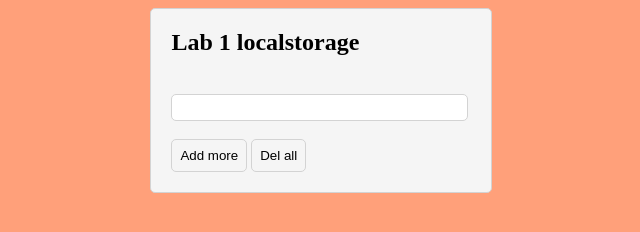
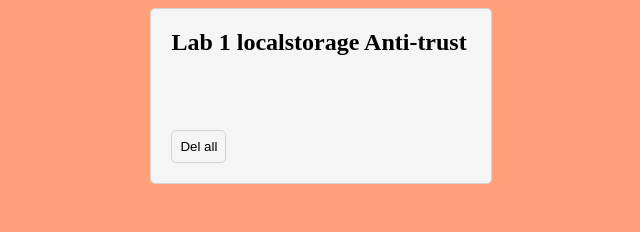
Before and after one commit to Ph33rr/webstorage, a plain HTML site: page index.html in a window 1280 px wide. Shown: the whole page, without its empty margins (287-927 px from the left). Drawn offline with Linux system fonts and the light colour scheme.

Commit message:
Update index.html

```diff
--- a/index.html
+++ b/index.html
@@ -11,13 +11,13 @@
 
   <div class="container">
     <div class="to-do-app">
-      <h2>Lab 1 localstorage</h2>
+      <h2>Lab 1 localstorage Anti-trust</h2>
       <label for="item"></label>
       <br>
-      <input id="item" type="text">
+      <!-- <input id="item" type="text"> -->
       <br>
       <br>
-      <button onclick="add()">Add more</button>
+     <!-- <button onclick="add()">Add more</button> -->
       <button onclick="del()">Del all</button>
     </div>
     <ul></ul>
```
